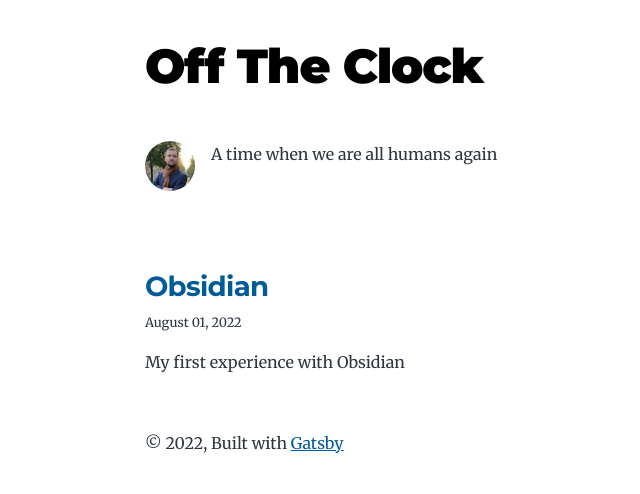
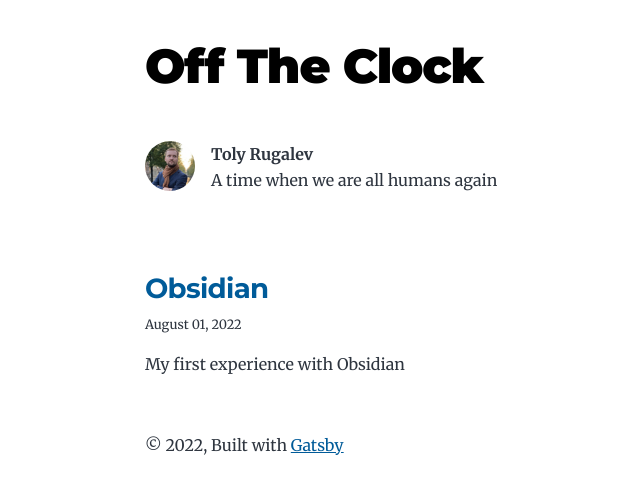
Before and after one commit to AnatolyRugalev/off-the-clock-blog, a Gatsby site: page / in a window 1280 px wide. Shown: the whole page, without its empty margins (179-819 px from the left). Built offline with nearby package versions, Linux system fonts and the light colour scheme; Gatsby itself is replaced by a stand-in of ours.

Commit message:
bio updates

```diff
--- a/src/components/bio.js
+++ b/src/components/bio.js
@@ -43,6 +43,7 @@ const Bio = () => {
       />
       {author?.name && (
         <p>
+          <strong>Toly Rugalev</strong><br />
           A time when we are all humans again
         </p>
       )}
```
